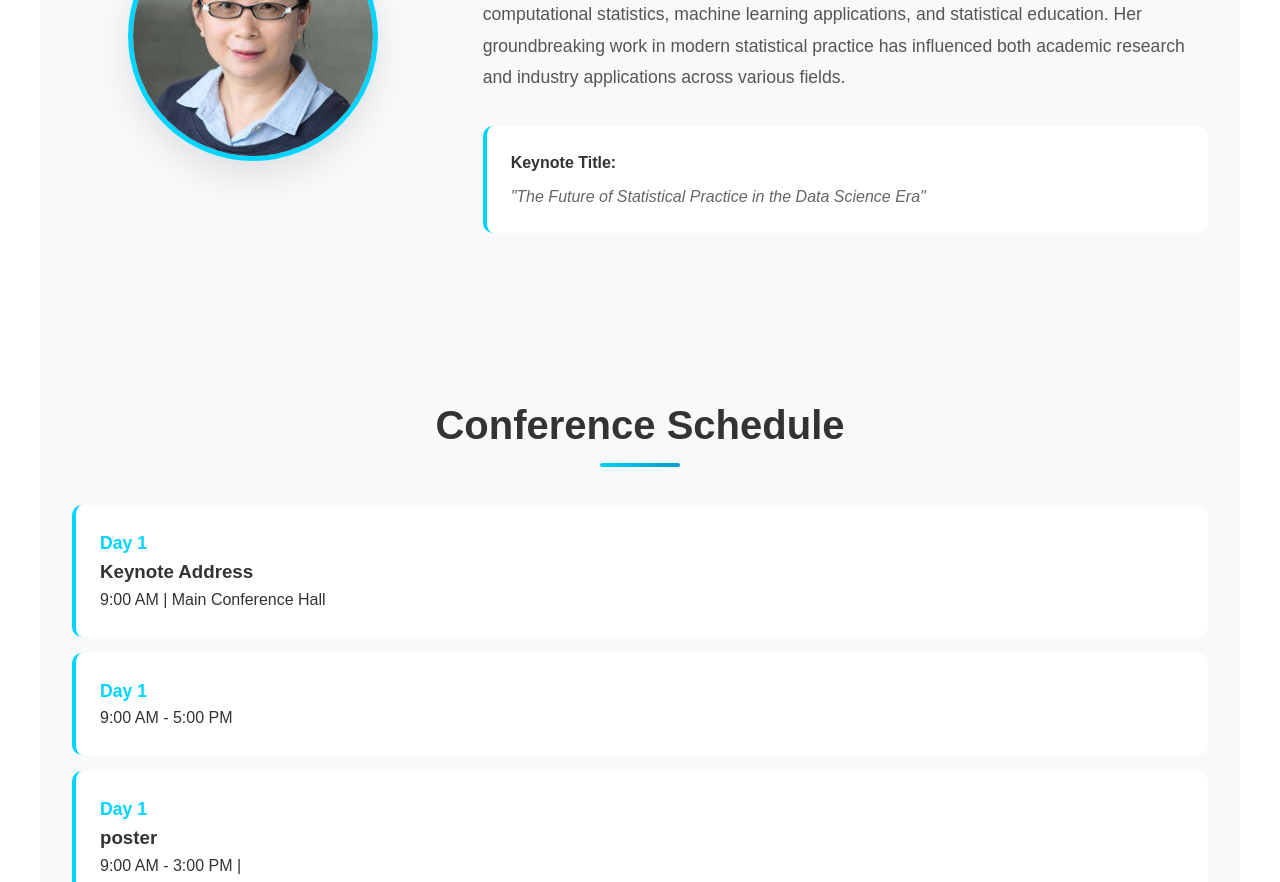
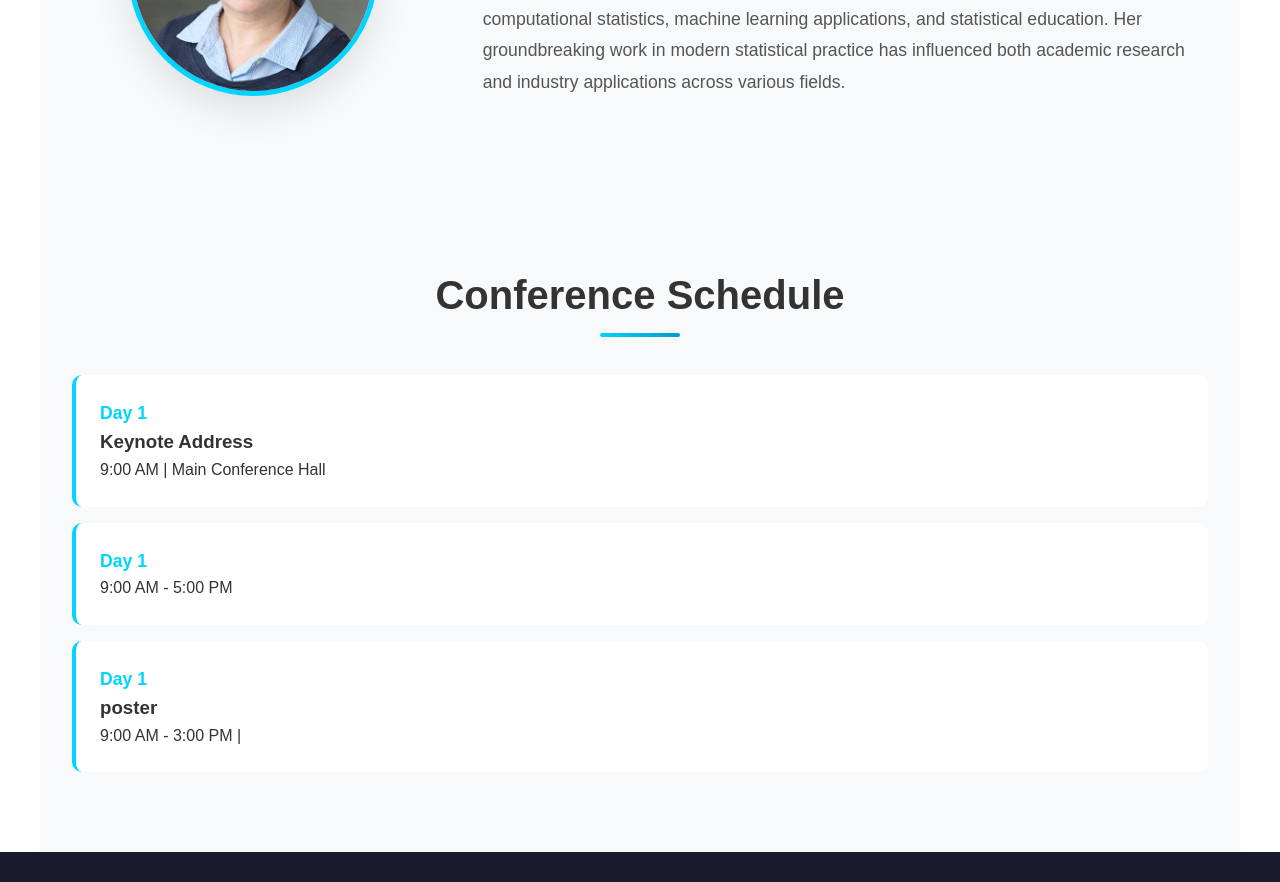
Before and after one commit to vachapter2025/vachapter2025.github.io, a plain HTML site: page index.html in a window 1280 px wide. Shown: the part 1640-2522 px from the top of the page. Drawn offline with Linux system fonts and the light colour scheme.

Commit message:
Update index.html

```diff
--- a/index.html
+++ b/index.html
@@ -517,10 +517,10 @@
                         machine learning applications, and statistical education. Her groundbreaking work in modern statistical
                         practice has influenced both academic research and industry applications across various fields.
                     </p>
-                    <div style="margin-top: 2rem; padding: 1.5rem; background: white; border-left: 4px solid #00d4ff; border-radius: 10px;">
+<!--                     <div style="margin-top: 2rem; padding: 1.5rem; background: white; border-left: 4px solid #00d4ff; border-radius: 10px;">
                         <h4 style="color: #333; margin-bottom: 0.5rem;">Keynote Title:</h4>
                         <p style="font-style: italic; color: #666;">"The Future of Statistical Practice in the Data Science Era"</p>
-                    </div>
+                    </div> -->
                 </div>
             </div>
         </div>
```
